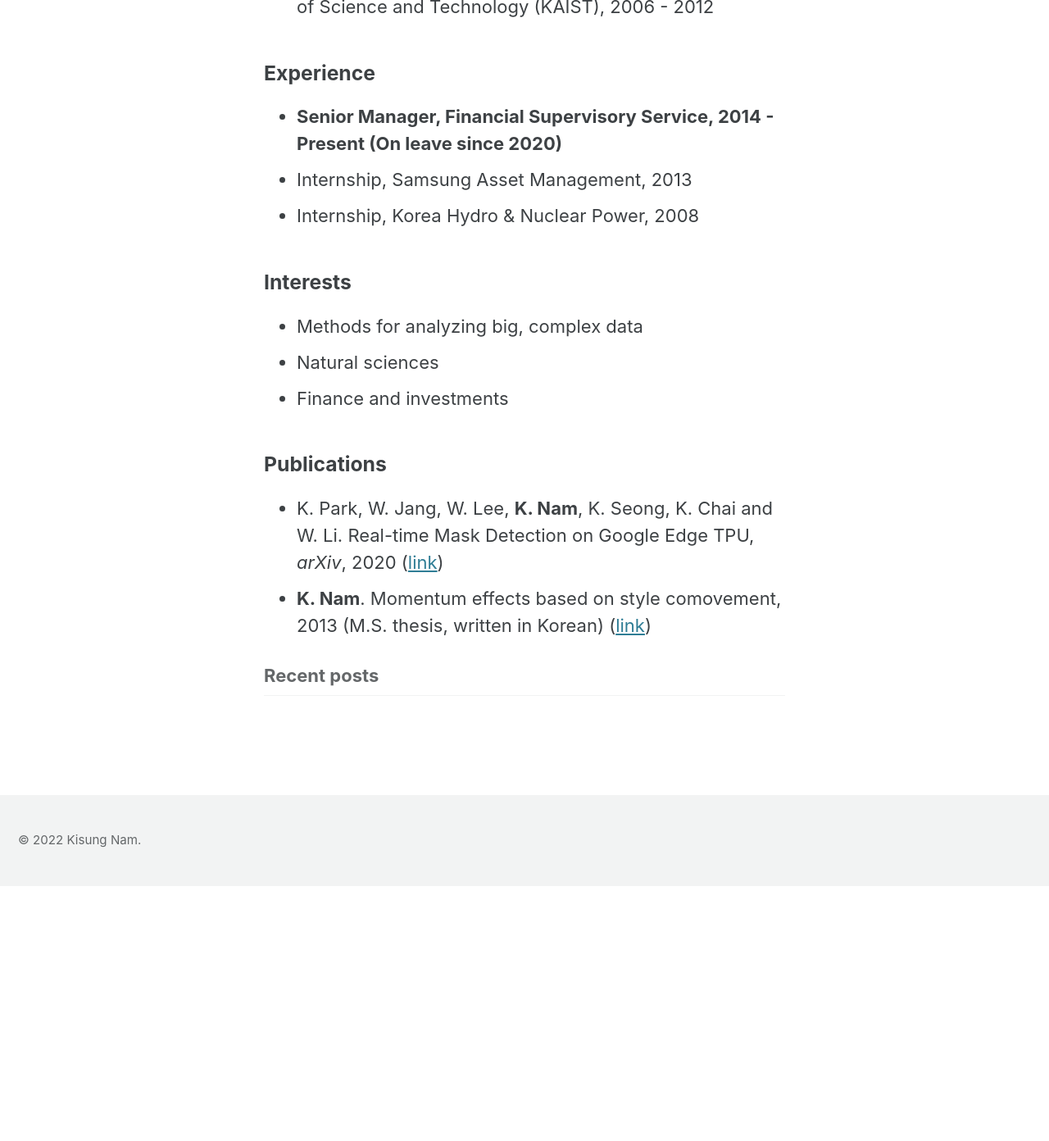
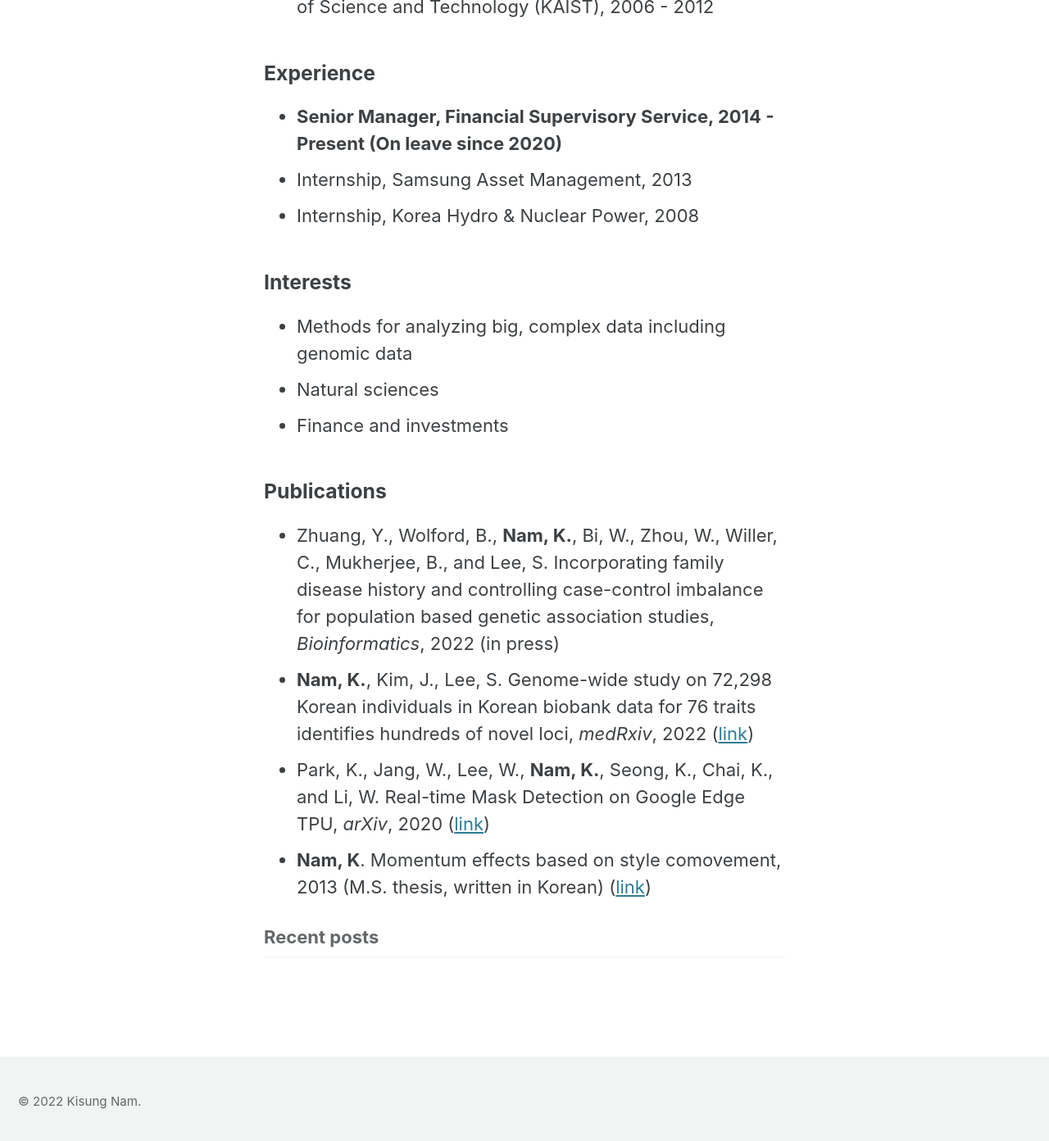
Before and after one commit to namks/namks.github.io, a Jekyll site: the page built from index.md, in a window 1280 px wide and 1400 px high, scrolled down 440 px. Shown: the top 1392 px of the window at 82% size. Built offline with Jekyll 4.4.1, drawn with Linux system fonts in a browser that asks for light colours; cached includes are drawn as plain includes; our own code applies the rules of GitHub Pages for plain Markdown files; the list of posts is cut into pages by our own code; before the commit the page ends 1521 px from its top, so only the background shows below that; some of the changed text lies outside the part shown.

Commit message:
Update index.md

```diff
--- a/index.md
+++ b/index.md
@@ -16,14 +16,16 @@ Whenever you commit to this repository, GitHub Pages will run [Jekyll](https://j
 
 ### Interests
 
-- Methods for analyzing big, complex data
+- Methods for analyzing big, complex data including genomic data
 - Natural sciences
 - Finance and investments
 
 ### Publications
 
-- K. Park, W. Jang, W. Lee, **K. Nam**, K. Seong, K. Chai and W. Li. Real-time Mask Detection on Google Edge TPU, _arXiv_, 2020 ([link](https://arxiv.org/abs/2010.04427))
-- **K. Nam**. Momentum effects based on style comovement, 2013 (M.S. thesis, written in Korean) ([link](http://library.kaist.ac.kr/search/detail/view.do?bibCtrlNo=569786&flag=dissertation))
+- Zhuang, Y., Wolford, B., **Nam, K.**, Bi, W., Zhou, W., Willer, C., Mukherjee, B., and Lee, S. Incorporating family disease history and controlling case-control imbalance for population based genetic association studies, _Bioinformatics_, 2022 (in press)
+- **Nam, K.**, Kim, J., Lee, S. Genome-wide study on 72,298 Korean individuals in Korean biobank data for 76 traits identifies hundreds of novel loci, _medRxiv_, 2022 ([link](https://www.medrxiv.org/content/10.1101/2022.02.23.22271389v1))
+- Park, K., Jang, W., Lee, W., **Nam, K.**, Seong, K., Chai, K., and Li, W. Real-time Mask Detection on Google Edge TPU, _arXiv_, 2020 ([link](https://arxiv.org/abs/2010.04427))
+- **Nam, K**. Momentum effects based on style comovement, 2013 (M.S. thesis, written in Korean) ([link](http://library.kaist.ac.kr/search/detail/view.do?bibCtrlNo=569786&flag=dissertation))
 
 <!-- Markdown is a lightweight and easy-to-use syntax for styling your writing. It includes conventions for
 
```
Also changed, not shown: other parts of index.md (+1 -1 lines).
